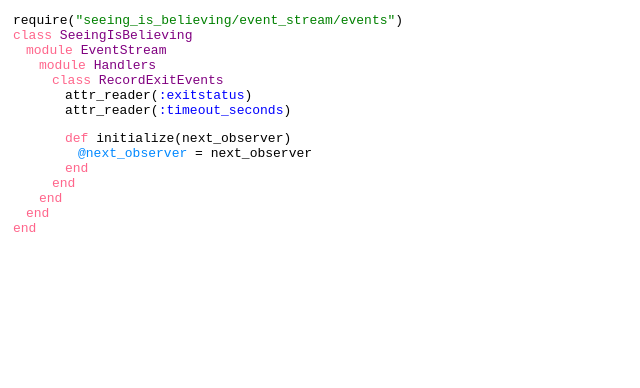
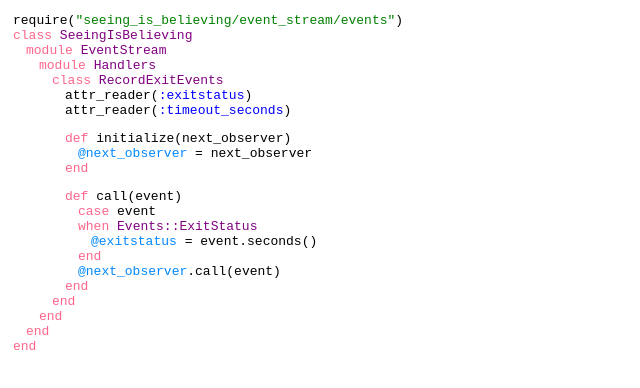
Before and after one commit to JoshCheek/ast-editing, a React (Create React App) app: page / in a window 1280 px wide. Shown: the top 388 px of the page, without its empty margins (0-640 px from the left). Built offline with nearby package versions, Linux system fonts and the light colour scheme.

Commit message:
Case statements ("else" clause is not implemented)

```diff
--- a/src/index.js
+++ b/src/index.js
@@ -55,14 +55,14 @@ class Ruby extends Component {
 
   renderAstCall(ast, classes, key) {
     const [receiverClass, messageClass, argsClass] = ast.childClasses
-    const receiver = ast.receiver ? this.renderAst(ast.receiver, receiverClass, 0) : null
+    const receiver = ast.receiver ? this.renderAst(ast.receiver, [receiverClass], 0) : null
     const message  = <span className={messageClass}>{ast.message}</span>
     const args     = <span className={argsClass}>
       {ast.args.map((arg, i) => this.renderAst(arg, [], i))}
     </span>
-    return <div className={this.className(ast, classes)} key={key}>
+    return <span className={this.className(ast, classes)} key={key}>
       {receiver}{receiver ? "." : null}{message}({args})
-    </div>
+    </span>
   }
   renderAstClass(ast, classes, key) {
     const [constantClass, superclassClass, bodyClass] = ast.childClasses
@@ -90,11 +90,11 @@ class Ruby extends Component {
     </div>
   }
   renderAstConstant(ast, classes, key) {
-    if(ast.namespace)
-      throw new Error("FIXME: Haven't implemented namespaces yet!")
-
+    const [nsClass, nameClass] = ast.childClasses
+    const ns   = ast.namespace ? this.renderAst(ast.namespace, [nsClass], 0) : null
+    const name = this.renderAst(ast.name, [nameClass], 1)
     return <span className={this.className(ast, classes)} key={key}>
-      {ast.name}
+      {ns}{ns?"::":""}{name}
     </span>
   }
   renderAstDef(ast, classes, key) {
@@ -143,6 +143,32 @@ class Ruby extends Component {
   renderAstLocalVar(ast, classes, key) {
     return <span className={this.className(ast, classes)} key={key}>
       {ast.name}
+    </span>
+  }
+
+  renderAstCase(ast, classes, key) {
+    const [conditionClass, whenClausesClass] = ast.childClasses
+    return <span className={this.className(ast, classes)} key={key}>
+      <Line>
+        <Keyword kw="case" />
+        {this.renderAst(ast.condition, [conditionClass], 0)}
+      </Line>
+      <span className={whenClausesClass}>
+        {ast.whenClauses.map((clause, i) => this.renderAst(clause, [], i))}
+      </span>
+    </span>
+  }
+  renderAstCaseWhen(ast, classes, key) {
+    const [conditionClass, bodyClass] = ast.childClasses
+    return <span className={this.className(ast, classes)} key={key}>
+      <Line>
+        <Keyword kw="when" />
+        {this.renderAst(ast.condition, [conditionClass], 0)}
+      </Line>
+      {this.renderAst(ast.body, [bodyClass], 0)}
+      <Line>
+        <Keyword kw="end" />
+      </Line>
     </span>
   }
 
@@ -221,6 +247,18 @@ class AstLocalVar extends Ast {
   get name()         { return this.children[0] }
 }
 
+class AstCase extends Ast {
+  // should technically have an ELSE clause, too, but it's not part of my example
+  get childClasses() { return ['condition', 'whenClauses'] }
+  get condition()    { return this.children[0] }
+  get whenClauses()  { return this.children[1] }
+}
+class AstCaseWhen extends Ast {
+  get childClasses() { return ['condition', 'body'] }
+  get condition()    { return this.children[0] }
+  get body()         { return this.children[1] }
+}
+
 
 const ast = new AstBegin(
   new AstCall(
@@ -250,6 +288,38 @@ const ast = new AstBegin(
                 new AstLocalVar("next_observer"),
               ),
             ),
+            new AstDef(
+              null,
+              "call",
+              ["event"],
+              new AstBegin(
+                new AstCase(
+                  new AstLocalVar('event'),
+                  [ new AstCaseWhen(
+                      new AstConstant(
+                        new AstConstant(null, 'Events'),
+                        'ExitStatus'
+                      ),
+                      new AstAssign(
+                        new AstInstanceVar('exitstatus'),
+                        new AstCall(
+                          new AstLocalVar('event'),
+                          'seconds',
+                          []
+                        ),
+                      )
+                    ),
+                    // new AstCaseWhen(
+                    // ),
+                  ]
+                ),
+                new AstCall(
+                  new AstInstanceVar('next_observer'),
+                  'call',
+                  [new AstLocalVar('event')]
+                )
+              )
+            ),
           ),
         ),
       ),
```
